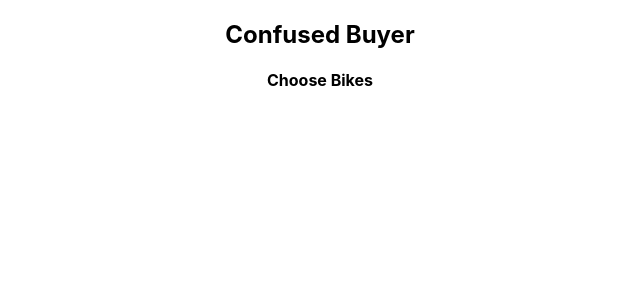
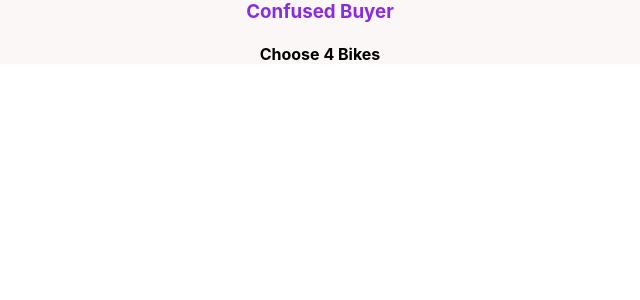
Before and after one commit to saifulislamhridoy/lucky-one, a React (Create React App) app: page / in a window 1280 px wide. Shown: the top 300 px of the page, without its empty margins (320-960 px from the left). Built offline with nearby package versions, Linux system fonts and the light colour scheme.

Commit message:
added header

```diff
--- a/src/App.css
+++ b/src/App.css
@@ -1,3 +1,4 @@
-.App {
+.App{
   text-align: center;
+  background-color: rgba(250, 246, 246, 0.815);
 }
--- a/src/components/Header/Header.css
+++ b/src/components/Header/Header.css
@@ -0,0 +1,4 @@
+.header-title{
+    margin-top: 0;
+    color: blueviolet;
+}
--- a/src/components/Header/Header.js
+++ b/src/components/Header/Header.js
@@ -1,10 +1,11 @@
 import React from 'react';
+import './Header.css'
 
 const Header = () => {
     return (
-        <div>
-            <h2>Confused Buyer</h2>
-            <h4>Choose Bikes</h4>
+        <div className='header'>
+            <h3 className='header-title'>Confused Buyer</h3>
+            <h4>Choose 4 Bikes</h4>
         </div>
     );
 };
```
